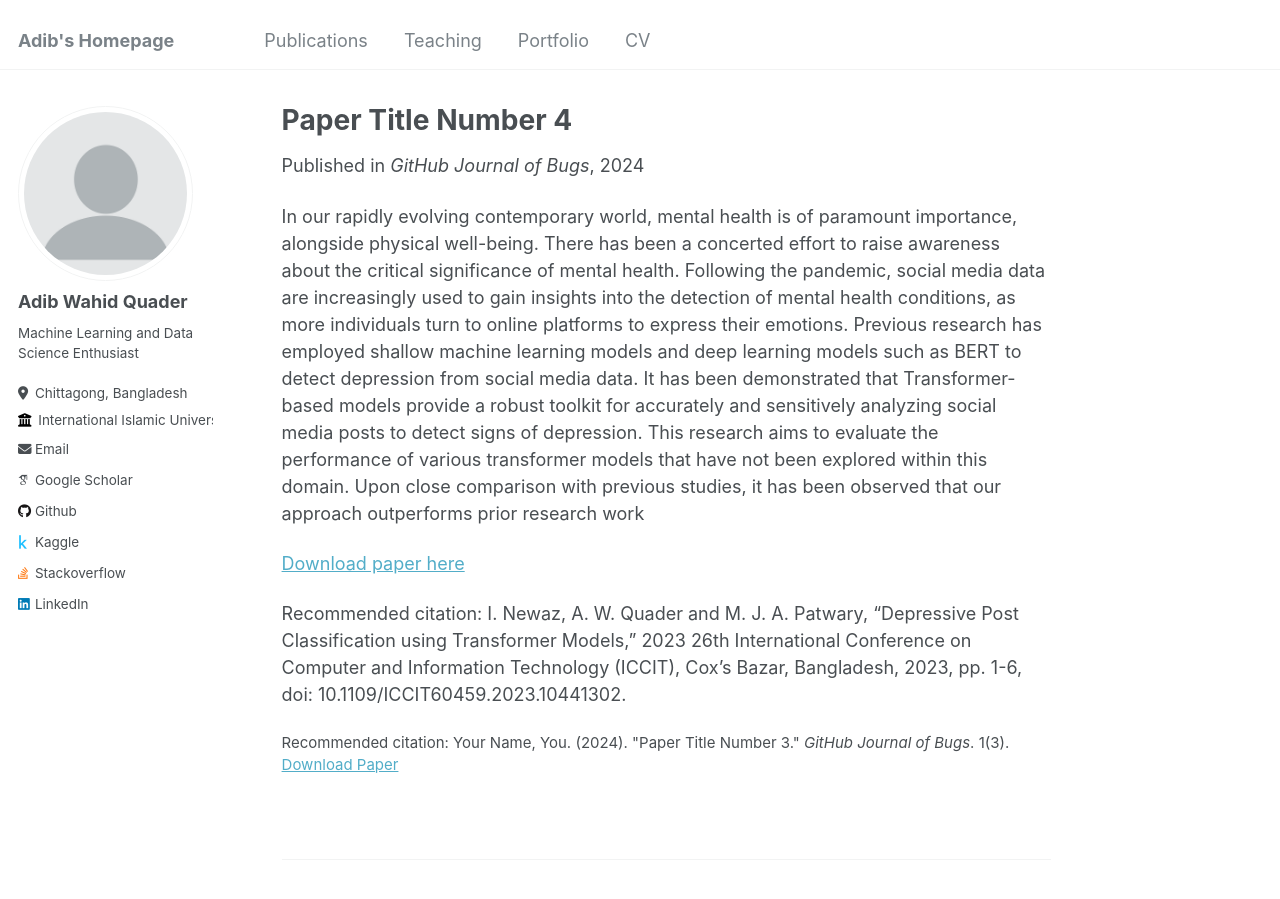
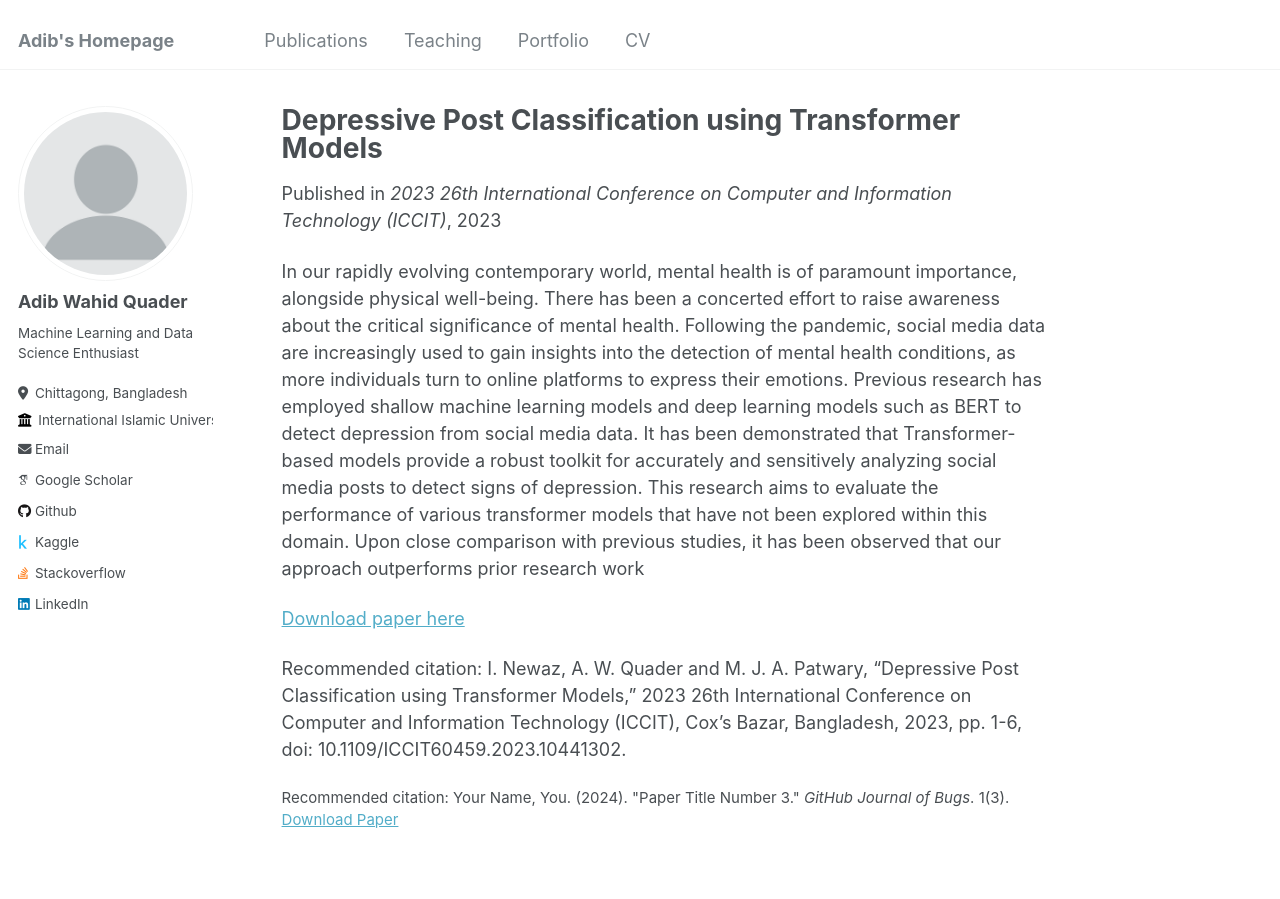
Before and after one commit to Aveiro11/Adib.github.io, a Jekyll site: the page built from _publications/DPC-using-Transformer.md, in a window 1280 px wide and 900 px high. Built offline with Jekyll 4.4.1, drawn with Linux system fonts in a browser that asks for light colours; some web fonts are replaced.

Commit message:
Update DPC-using-Transformer.md

```diff
--- a/_publications/DPC-using-Transformer.md
+++ b/_publications/DPC-using-Transformer.md
@@ -1,11 +1,11 @@
 ---
-title: "Paper Title Number 4"
+title: "Depressive Post Classification using Transformer Models"
 collection: publications
-permalink: /publication/2024-02-17-paper-title-number-4
-excerpt: 'This paper is about fixing template issue #693.'
-date: 2024-02-17
-venue: 'GitHub Journal of Bugs'
-paperurl: 'http://academicpages.github.io/files/paper3.pdf'
+permalink: /publication/DPC-using-Transformer
+excerpt: ''
+date: 2023-12-13
+venue: '2023 26th International Conference on Computer and Information Technology (ICCIT)'
+paperurl: 'https://ieeexplore.ieee.org/abstract/document/10441302'
 citation: 'Your Name, You. (2024). &quot;Paper Title Number 3.&quot; <i>GitHub Journal of Bugs</i>. 1(3).'
 ---
 In our rapidly evolving contemporary world, mental health is of paramount importance, alongside physical well-being. There has been a concerted effort to raise awareness about the critical significance of mental health. Following the pandemic, social media data are increasingly used to gain insights into the detection of mental health conditions, as more individuals turn to online platforms to express their emotions. Previous research has employed shallow machine learning models and deep learning models such as BERT to detect depression from social media data. It has been demonstrated that Transformer-based models provide a robust toolkit for accurately and sensitively analyzing social media posts to detect signs of depression. This research aims to evaluate the performance of various transformer models that have not been explored within this domain. Upon close comparison with previous studies, it has been observed that our approach outperforms prior research work
```
